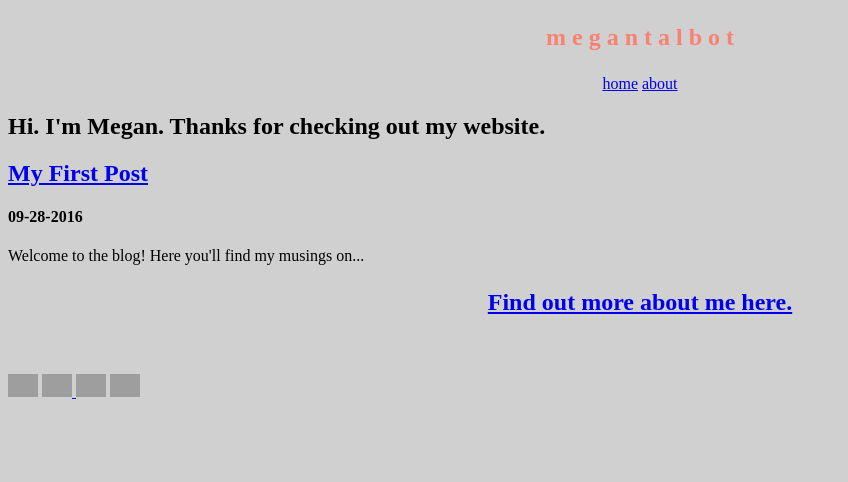
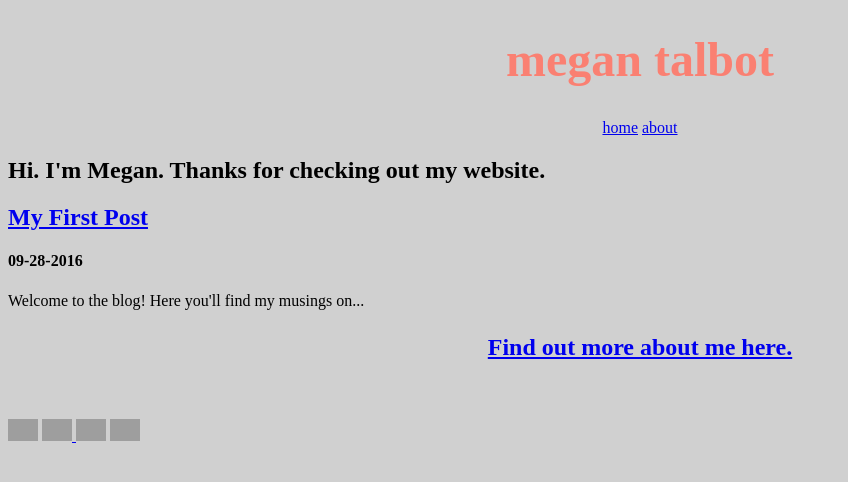
Before and after one commit to meganft/meganft.github.io, a Jekyll site: the page built from index.html, in a window 1280 px wide. Shown: the top 482 px of the page, without its empty margins (0-848 px from the left). Built offline with Jekyll 4.4.1, drawn with Linux system fonts in a browser that asks for light colours; grey boxes are pictures that could not be loaded.

Commit message:
fix spacing

```diff
--- a/_config.yml
+++ b/_config.yml
@@ -1,2 +1,2 @@
-title: m e g a n  t a l b o t
+title: megan  talbot
 email: meganftalbot@gmail.com
--- a/_includes/header.html
+++ b/_includes/header.html
@@ -6,7 +6,7 @@
   <link href="/css/styles.css" rel="stylesheet">
 </head>
 <body>
-  <h3>{{ site.title }}</h3>
+  <h1>{{ site.title }}</h1>
   <div id ="links">
       <a href="/">home</a></li>
       <a href="/about.html">about</a></li>
--- a/css/styles.css
+++ b/css/styles.css
@@ -1,17 +1,17 @@
 html{
-  font-family: 'Raleway'
+  font-family: 'Helvetica'
   font-weight: lighter;
 }
 
 body {
   background-color: #D0D0D0;
-  font-family: 'Raleway'
+  font-family: 'Helvetica'
   font-weight: lighter;
 }
 
-title {
+h1 {
   color: #fa8072;
-  font-family: 'Raleway'
+  font-family: 'Helvetica'
   font-weight: lighter;
   text-align: center;
   font-size: 48px;
@@ -19,14 +19,14 @@ title {
 
 h3 {
   color: #fa8072;
-  font-family: 'Raleway'
+  font-family: 'Helvetica'
   font-weight: lighter;
   text-align: center;
   font-size: 24px;
 }
 
 h2 {
-  font-family: 'Raleway'
+  font-family: 'Helvetica'
   text-align: center;
   font-size: 24px;
 }
@@ -40,5 +40,5 @@ h2 {
 }
 
 .about-text {
-  font: 'Raleway'
+  font: 'Helvetica'
 }
```
